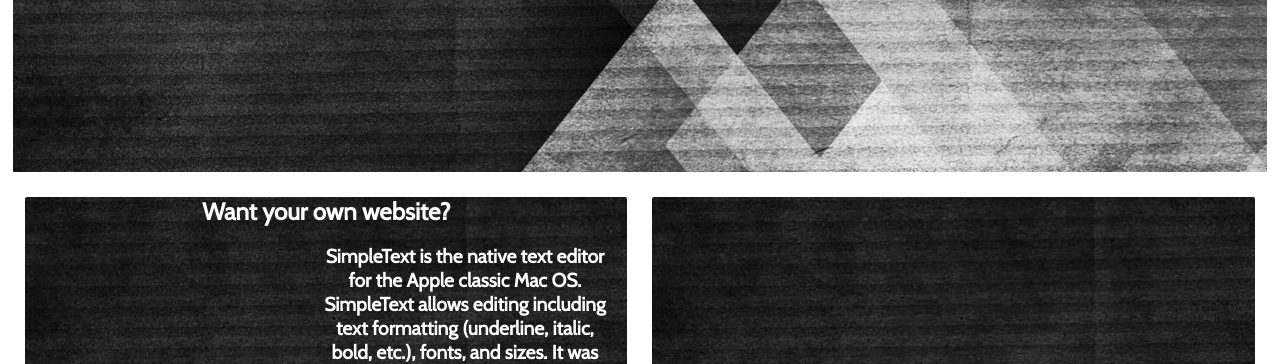
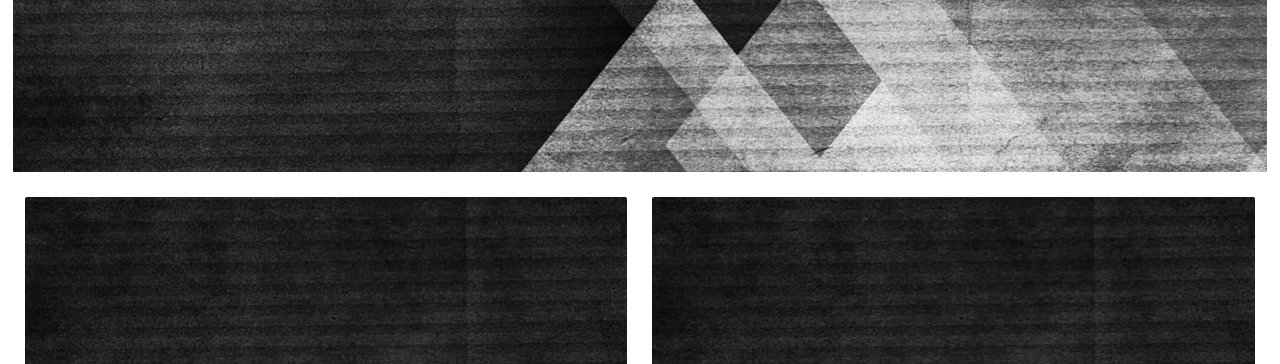
Before and after one commit to Varbin1727/Varbin1727.github.io, a plain HTML site: page index.html in a window 1280 px wide. Shown: the part 436-800 px from the top of the page. Drawn offline with nearby package versions, Linux system fonts and the light colour scheme.

Commit message:
Revert "Revert "Edit""
This reverts commit 0356d9127cc830db09b26c524ef08da094d6310a.

```diff
--- a/index.html
+++ b/index.html
@@ -25,8 +25,7 @@
 </center>
 <center>
 <div id="VerticalPanelBackgraund">
-<div id="VerticalPanel"><h2 id="VerticalTitleText">Want your own website?</h2><h3 id="VertivalInfoText">SimpleText is the native text editor for the Apple classic Mac OS. SimpleText allows editing including text formatting (underline, italic, bold, etc.), fonts, and sizes. It was developed to integrate the features included in the different versions of TeachText that were created by various software development groups within Apple.
-
+<div id="VerticalPanel"><h2 id="VerticalTitleText"></h2><h3 id="VertivalInfoText">
 </h3></div>
 <div id="VerticalPanel"><!--<audio id="AudioPanel" src="1.mp3" controls="controls"></audio>--></div>
 </div>
```
